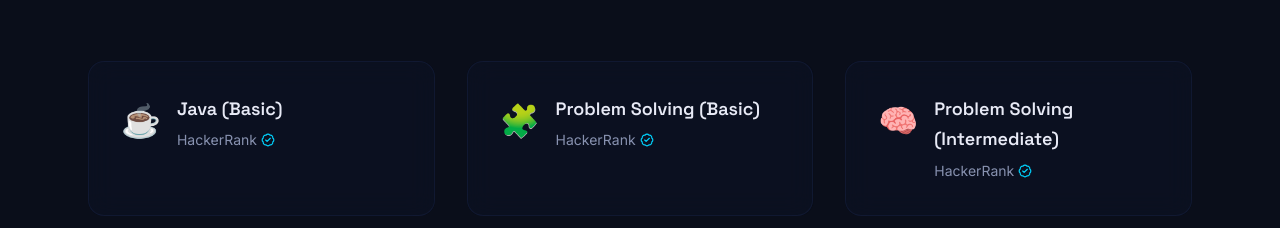
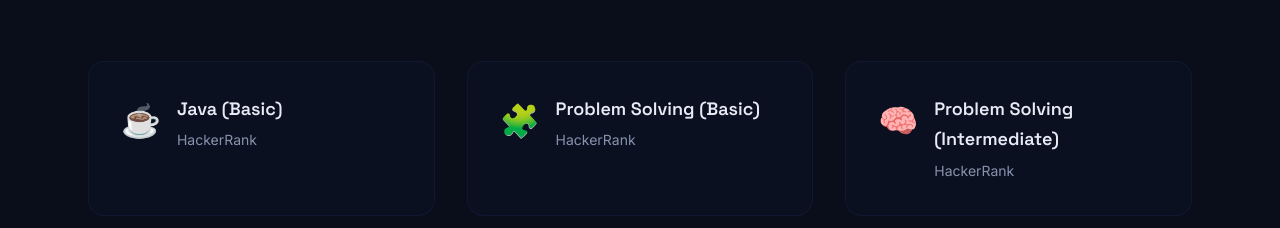
Before and after one commit to Vimal-5/portfolio, a React (Vite) app: page / in a window 1280 px wide. Shown: the part 4780-5008 px from the top of the page. Built offline with nearby package versions, Linux system fonts and the light colour scheme.

Commit message:
Avoid implying unverified certificates

```diff
--- a/src/components/Certifications.tsx
+++ b/src/components/Certifications.tsx
@@ -1,7 +1,7 @@
 import { useRef } from 'react';
 import { motion, useInView } from 'framer-motion';
 import { certifications } from '../data/certifications';
-import { ExternalLink, BadgeCheck } from 'lucide-react';
+import { ExternalLink } from 'lucide-react';
 
 export default function Certifications() {
   const ref = useRef(null);
@@ -69,7 +69,6 @@ export default function Certifications() {
                     <span style={{ fontSize: 'var(--text-sm)', color: 'var(--color-text-secondary)' }}>
                       {cert.platform}
                     </span>
-                    <BadgeCheck size={14} style={{ color: 'var(--color-accent-cyan)' }} />
                   </div>
                 </div>
               </div>
```
